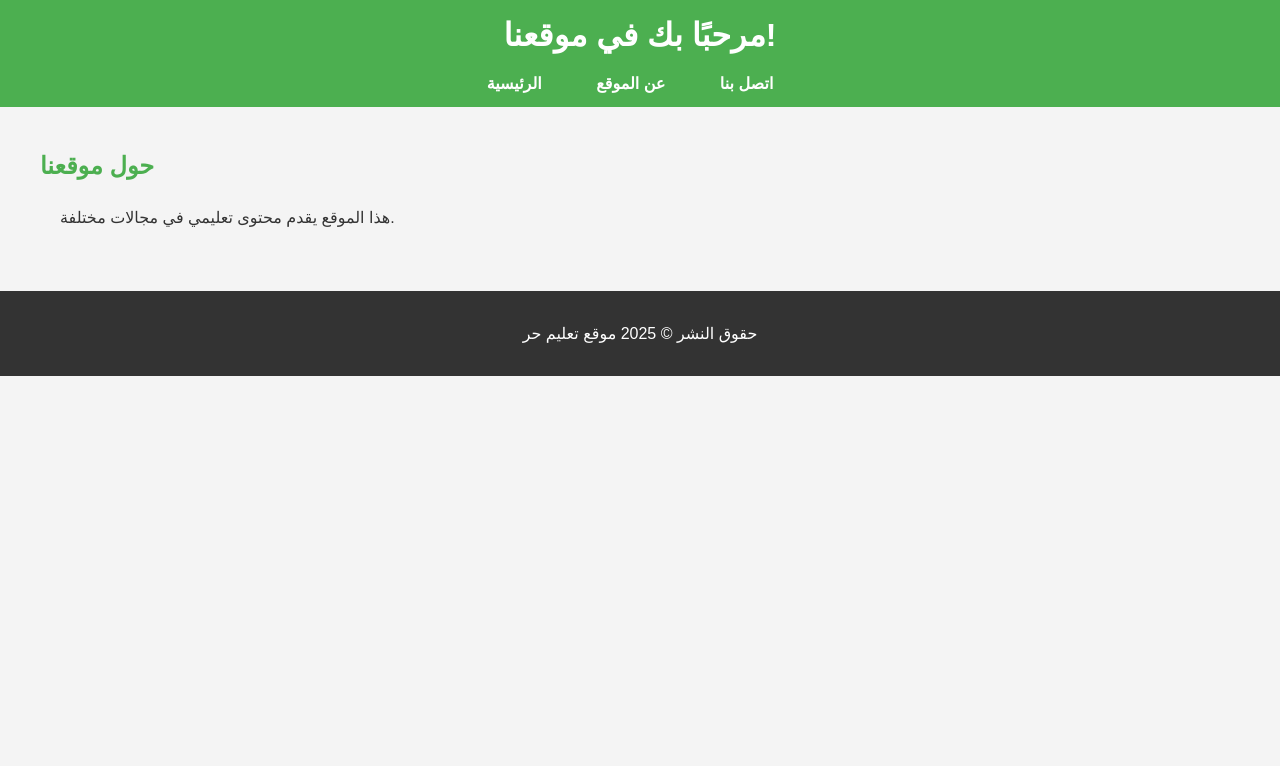
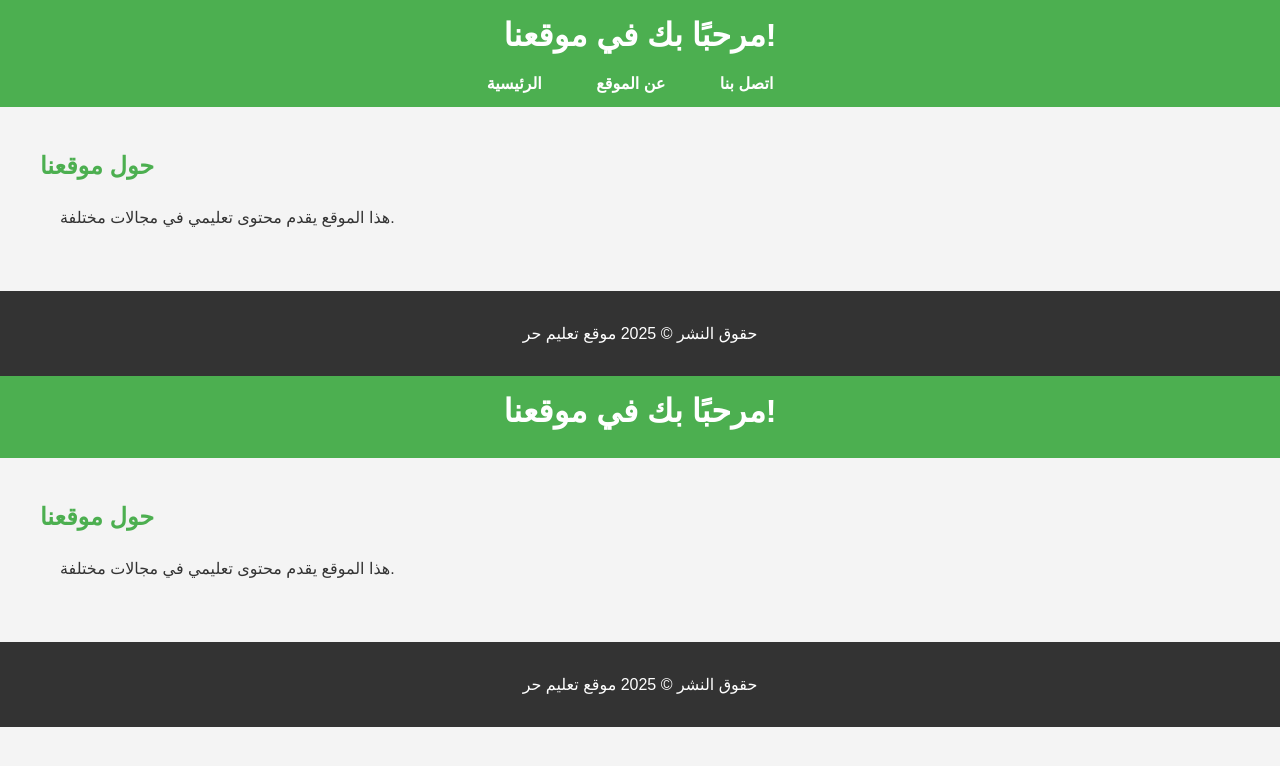
Before and after one commit to kossayabdelmalek/Taleem-Hor, a plain HTML site: page pages/about.html in a window 1280 px wide. Drawn offline with Linux system fonts and the light colour scheme; files that its build step writes are made by us from their sources.

Commit message:
Update about.html

```diff
--- a/pages/about.html
+++ b/pages/about.html
@@ -27,5 +27,25 @@
     <footer>
         <p>حقوق النشر &copy; 2025 موقع تعليم حر</p>
     </footer>
+    <head>
+    <meta charset="UTF-8">
+    <meta name="viewport" content="width=device-width, initial-scale=1.0">
+    <meta http-equiv="X-UA-Compatible" content="ie=edge">
+    <title>عن الموقع</title>
+    <link rel="stylesheet" href="style.css"> <!-- ربط ملف CSS -->
+</head>
+<body>
+    <header>
+        <h1>مرحبًا بك في موقعنا!</h1>
+    </header>
+
+    <section>
+        <h2>حول موقعنا</h2>
+        <p>هذا الموقع يقدم محتوى تعليمي في مجالات مختلفة.</p>
+    </section>
+
+    <footer>
+        <p>حقوق النشر &copy; 2025 موقع تعليم حر</p>
+    </footer>
 </body>
 </html>
```
